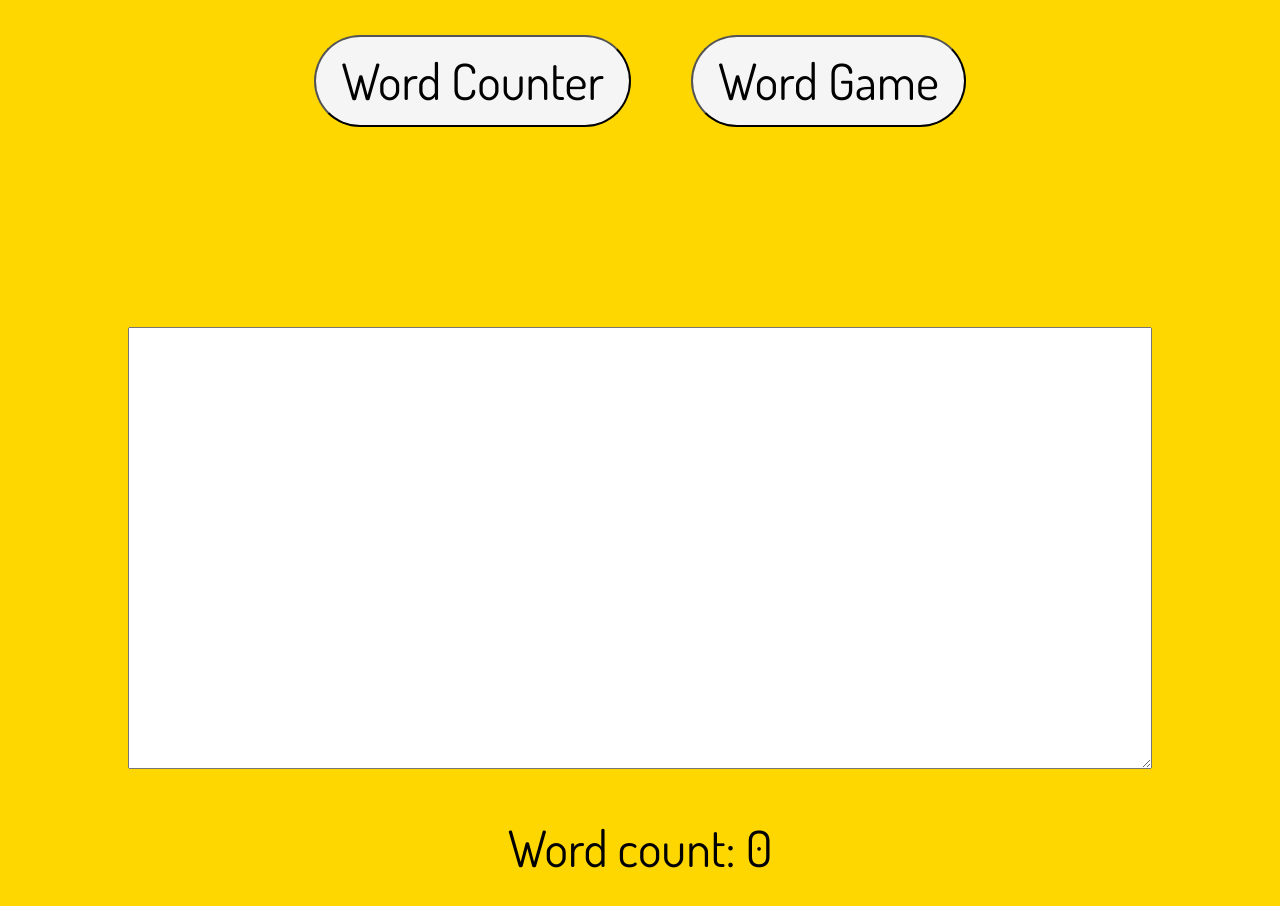
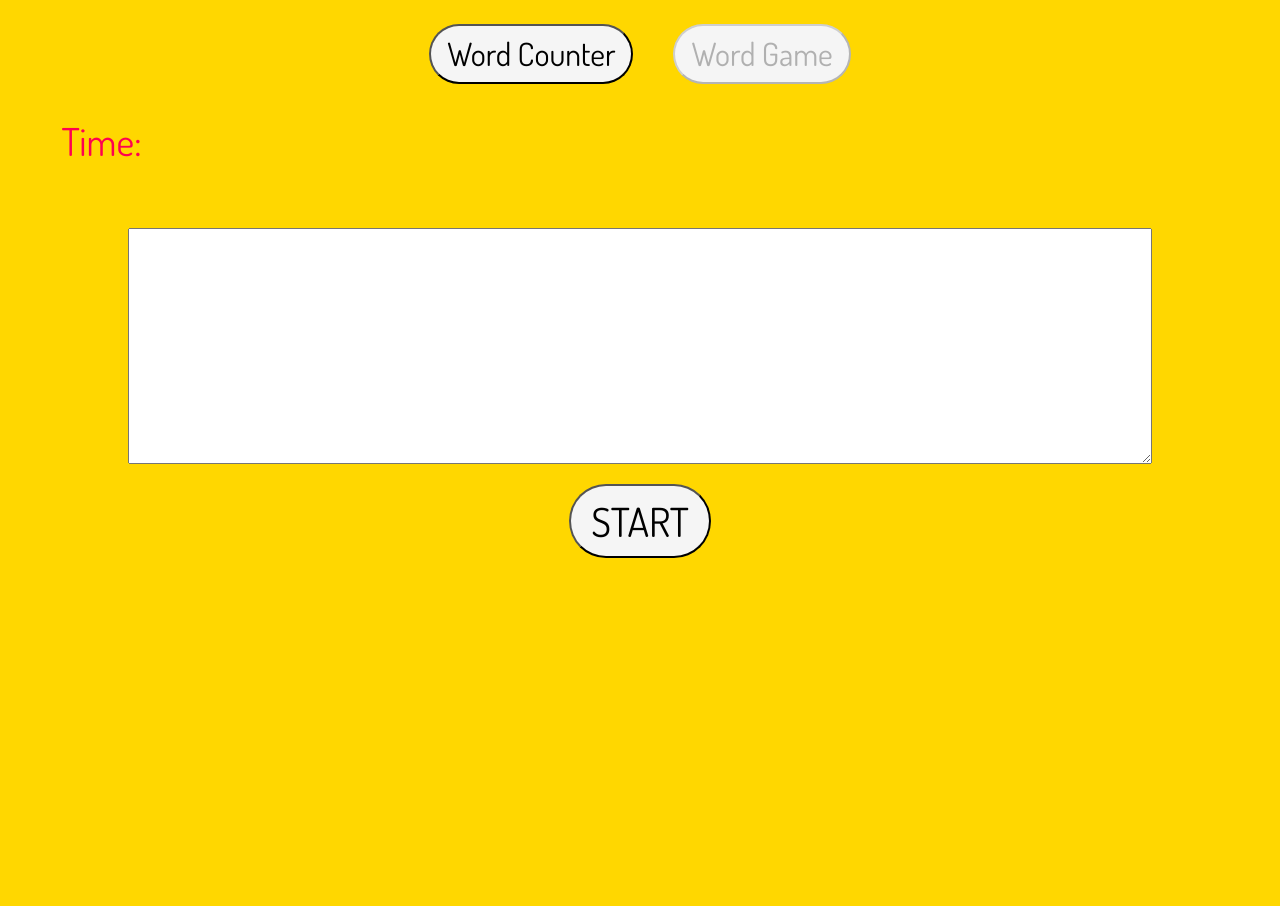
Before and after one commit to paulinad98/word-counter, a plain HTML site: page index.html in a window 1280 px wide. Both pictures are taken after a click on the button "Word Game". After the commit the page ends 800 px from the top, so only its background shows below. Drawn offline with nearby package versions, Linux system fonts and the light colour scheme; no server answers.

Commit message:
game mode

```diff
--- a/index.css
+++ b/index.css
@@ -12,28 +12,34 @@ body {
 
 nav {
   text-align: center;
+  margin-top: 0.2em;
+  font-size: 0.8em;
 }
 
 .container {
-  height: 100vh;
   display: flex;
   flex-direction: column;
-  justify-content: center;
+  justify-content: flex-start;
   align-items: center;
+}
+
+.timer {
+  align-self: flex-start;
+  margin: 0.5em 0 0 1.6em;
+  padding: 0;
+  font-size: 2.4rem;
+  color: #ff0051;
 }
 
 .off {
   display: none;
 }
 
-.timer {
-  display: block;
-}
-
 button {
+  font-size: 0.8em;
   padding: 0.3em 0.5em;
   border-radius: 3em;
-  margin: 0.7em 0.5em 0;
+  margin: 0.5em 0.5em;
   background-color: whitesmoke;
 }
 
@@ -47,7 +53,12 @@ textarea {
   width: 80%;
 }
 
-p {
+.cat-fact {
   padding: 0 0.5em;
   text-align: center;
+  margin-top: 0.3em;
 }
+
+.word-count {
+  margin: 0.5em 0 0;
+}
--- a/index.html
+++ b/index.html
@@ -13,10 +13,10 @@
     <link rel="stylesheet" href="index.css" />
   </head>
   <body>
-    <nav><button>Word Counter</button> <button>Word Game</button></nav>
+    <nav><button id="word-counter-mode" disabled>Word Counter</button> <button id="game-mode">Word Game</button></nav>
     <div class="container">
-      <p id="timer" class="timer off"></p>
-      <p id="text"></p>
+      <p class="timer off">Time: <span id="time"></span></span></p>
+      <p id="text" class="cat-fact off"></p>
       <textarea
         id="txtid"
         name="txtname"
@@ -24,7 +24,8 @@
         cols="50"
         maxlength="200"
       ></textarea>
-      <p>Word count: <span id="count">0</span></p>
+      <p class="word-count">Word count: <span id="count">0</span></p>
+      <button id="start-btn" class="off">START</button>
     </div>
     <script src="index.js"></script>
   </body>
--- a/index.js
+++ b/index.js
@@ -1,21 +1,49 @@
 const textArea = document.getElementById("txtid");
 const wordCount = document.getElementById("count");
 const textDisplay = document.getElementById("text");
+const wordCounterBtn = document.getElementById("word-counter-mode");
+const wordGameBtn = document.getElementById("game-mode");
+const timerDisplay = document.querySelector(".timer");
+const timeDisplay = document.getElementById("time");
+const wordCountDisplay = document.querySelector(".word-count");
+const startBtn = document.getElementById("start-btn");
+
 let len = 0;
-let time = 0;
+let time;
 
 textArea.addEventListener("keyup", () => {
-  wordCount;
+  wordsCount();
 });
 
 textArea.addEventListener("paste", () => {
-  wordCount;
+  wordsCount();
+});
+
+wordCounterBtn.addEventListener("click", () => {
+  wordCounterBtn.disabled = true;
+  wordGameBtn.disabled = false;
+});
+
+wordGameBtn.addEventListener("click", () => {
+  wordCounterBtn.disabled = false;
+  wordGameBtn.disabled = true;
+  wordCountDisplay.classList.add("off");
+  timerDisplay.classList.remove("off");
+  startBtn.classList.remove("off");
+  textDisplay.classList.remove("off");
+});
+
+startBtn.addEventListener("click", () => {
+  giveFact();
+  textArea.focus();
+  setTime();
 });
 
 const giveFact = () => {
   fetch("https://catfact.ninja/fact")
     .then((response) => response.json())
     .then((data) => {
+      textDisplay.textContent = "Loading...";
       if (data.length > 100 || data.length < 65) {
         giveFact();
       } else {
@@ -28,8 +56,6 @@ const giveFact = () => {
     });
 };
 
-giveFact();
-
 const wordsCount = () => {
   let numberOfWords = 0;
   textArea.value.split(" ").forEach((element) => {
@@ -39,5 +65,9 @@ const wordsCount = () => {
 };
 
 const setTime = () => {
-  setInterval((time += 1), 1000);
+  time = 0;
+  setInterval(() => {
+    time += 1;
+    timeDisplay.textContent = time;
+  }, 1000);
 };
```
